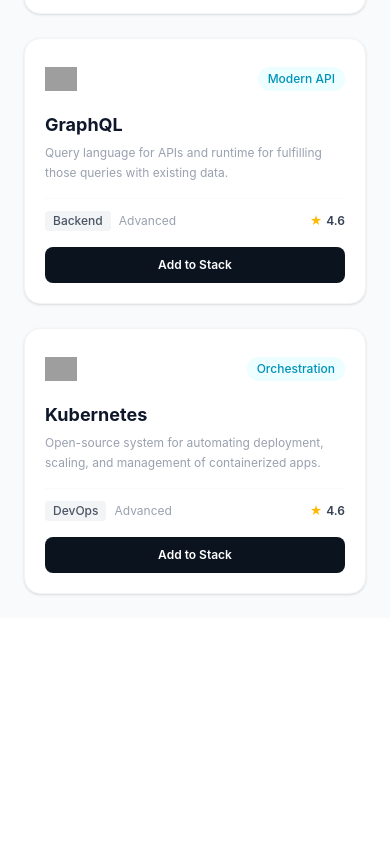
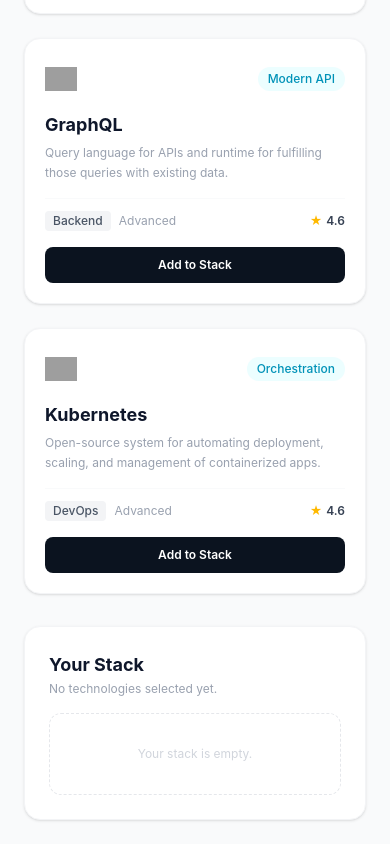
Before and after one commit to jahid-hasan999/assignment-5, a React (Vite) app: page / in a window 390 px wide. Shown: the part 3906-4750 px from the top of the page. Before the commit the page ends 4524 px from the top, so only its background shows below. Built offline with nearby package versions, Linux system fonts and the light colour scheme; grey boxes are pictures that could not be loaded.

Commit message:
Add sidebar card stor

```diff
--- a/src/component/CardSelect.tsx
+++ b/src/component/CardSelect.tsx
@@ -1,7 +1,7 @@
 import { use, useState } from 'react';
 import Card from './Card';
 import type { CardType } from '../CardType';
-
+import Sidebar from './Sidebar';
 
 
 interface CardListProps {
@@ -26,6 +26,15 @@
     setSelectedStack([...selectedStack, tech]);
   };
 
+  const handleRemove = (id: number) => {
+    setSelectedStack(selectedStack.filter(item => item.id !== id));
+  };
+
+  //remove all need
+  const handleRemoveAll = () => {
+    setSelectedStack([]);
+  };
+
 
   return (
     <div className=" mx-auto grid grid-cols-1 lg:grid-cols-4 gap-8 container ">
@@ -45,6 +54,13 @@
         })}
       </div>
 
+      <div className="lg:col-span-1">
+        <Sidebar
+          selectedStack={selectedStack}
+          onRemove={handleRemove}
+          onRemoveAll={handleRemoveAll}
+        />
+      </div>
     </div>
   );
 };
--- /dev/null
+++ b/src/component/Sidebar.tsx
@@ -0,0 +1,77 @@
+import React from 'react';
+import type { CardType } from '../CardType';
+
+interface SidebarProps {
+  selectedStack: CardType[];
+  onRemove: (id: number) => void;
+  onRemoveAll: () => void;
+}
+
+const Sidebar: React.FC<SidebarProps> = ({
+  selectedStack,
+  onRemove,
+  onRemoveAll,
+}) => {
+  const count = selectedStack.length;
+
+  return (
+    <div className="bg-white rounded-2xl p-6 border border-gray-100 shadow-sm sticky top-6">
+      <h2 className="text-lg font-bold text-slate-900">Your Stack</h2>
+      <p className="text-xs text-gray-400 mt-0.5 mb-4">
+        {count === 0
+          ? 'No technologies selected yet.'
+          : `${count} Technology Selected`}
+      </p>
+
+      {count === 0 ? (
+        <div className="border border-dashed border-gray-200 rounded-xl p-8 text-center">
+          <p className="text-xs text-gray-300">Your stack is empty.</p>
+        </div>
+      ) : (
+        <div className="space-y-3">
+          <div className="space-y-2.5 max-h-[380px] overflow-y-auto pr-1">
+            {selectedStack.map(item => (
+              <div
+                key={item.id}
+                className="flex items-center justify-between p-3 bg-white rounded-xl border border-gray-100 shadow-sm"
+              >
+                <div className="flex items-center gap-3">
+                  <img
+                    src={item.icon}
+                    alt={item.name}
+                    className="w-6 h-6 object-contain"
+                  />
+                  <div>
+                    <h4 className="text-xs font-bold text-slate-800 leading-none">
+                      {item.name}
+                    </h4>
+                    <span className="text-[10px] text-gray-400">
+                      {item.category}
+                    </span>
+                  </div>
+                </div>
+                // Remove Cross (X) Button
+                <button
+                  onClick={() => onRemove(item.id)}
+                  className="text-gray-300 hover:text-red-500 font-medium text-sm transition-colors px-1"
+                >
+                  ✕
+                </button>
+              </div>
+            ))}
+          </div>
+
+          {/* Remove All Button */}
+          <button
+            onClick={onRemoveAll}
+            className="w-full mt-4 py-2 border border-red-200 text-red-500 rounded-xl text-xs font-medium hover:bg-red-50 transition-colors"
+          >
+            Remove All
+          </button>
+        </div>
+      )}
+    </div>
+  );
+};
+
+export default Sidebar;
```
